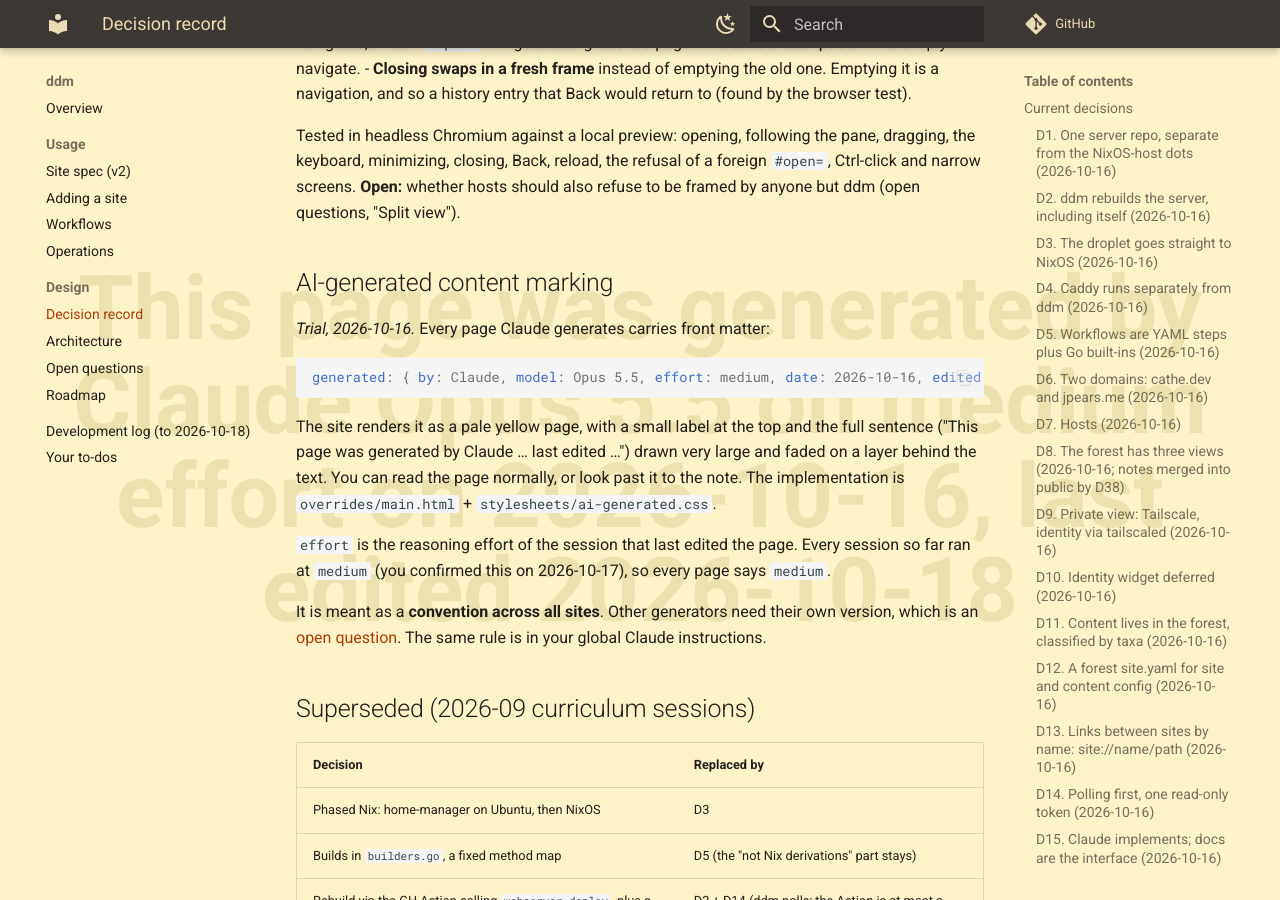
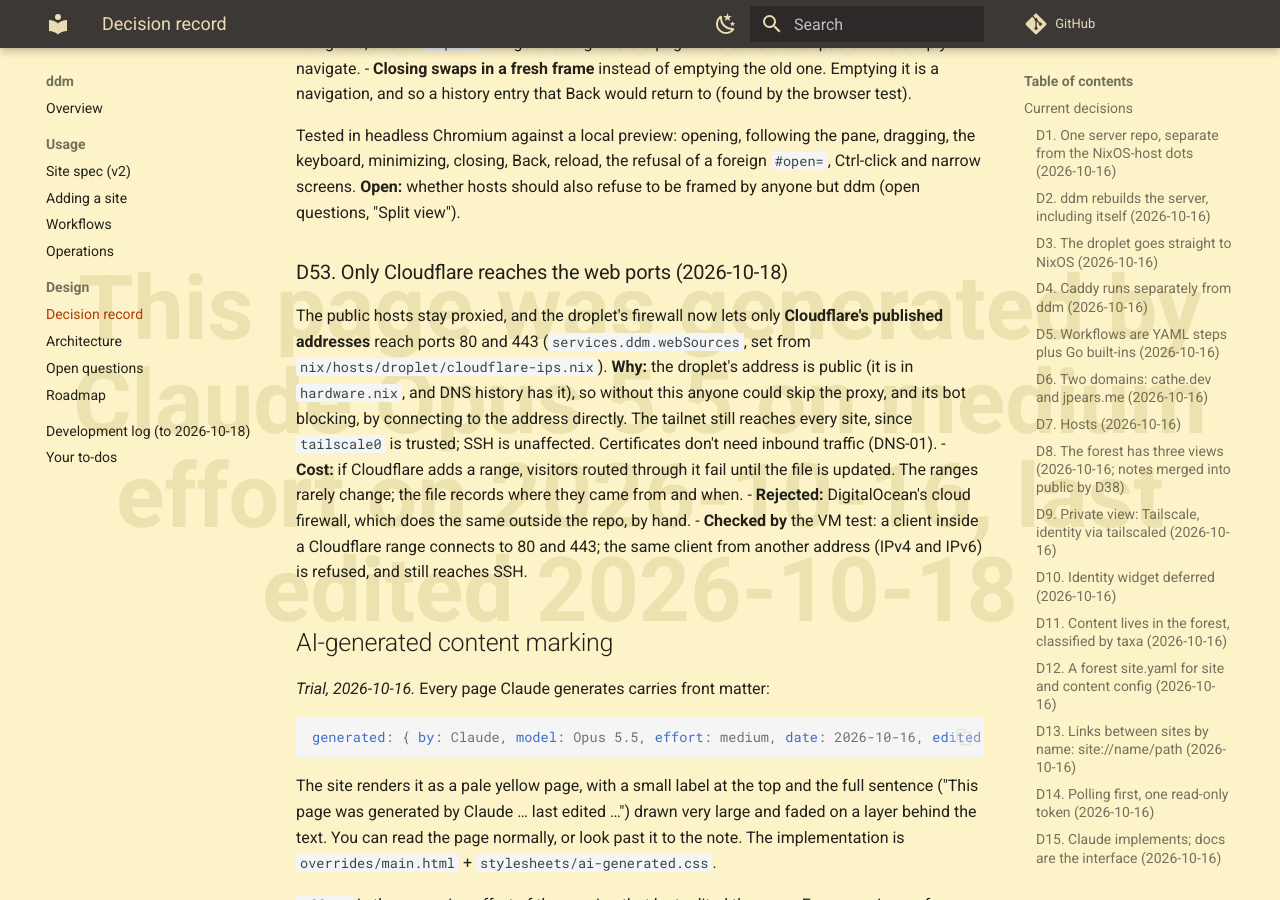
Before and after one commit to thecathe/webserver, an MkDocs documentation site: the page built from docs/design/record.md, in a window 1280 px wide and 900 px high, scrolled down 14765 px. Built offline with MkDocs 1.6.1 and Material for MkDocs 9.7.7, drawn with Linux system fonts in a browser that asks for light colours; comment, search, counter and statistics services are not loaded.

Commit message:
docs(design): D53, the public hosts stay proxied and only Cloudflare reaches them
Co-Authored-By: Claude Opus 5.5 <noreply@anthropic.com>

```diff
--- a/docs/design/record.md
+++ b/docs/design/record.md
@@ -494,6 +494,18 @@ Tested in headless Chromium against a local preview: opening, following the pane
 minimizing, closing, Back, reload, the refusal of a foreign `#open=`, Ctrl-click and narrow screens.
 **Open:** whether hosts should also refuse to be framed by anyone but ddm (open questions, "Split view").
 
+### D53. Only Cloudflare reaches the web ports (2026-10-18)
+The public hosts stay proxied, and the droplet's firewall now lets only **Cloudflare's published addresses**
+reach ports 80 and 443 (`services.ddm.webSources`, set from `nix/hosts/droplet/cloudflare-ips.nix`). **Why:** the
+droplet's address is public (it is in `hardware.nix`, and DNS history has it), so without this anyone could skip
+the proxy, and its bot blocking, by connecting to the address directly. The tailnet still reaches every site,
+since `tailscale0` is trusted; SSH is unaffected. Certificates don't need inbound traffic (DNS-01).
+- **Cost:** if Cloudflare adds a range, visitors routed through it fail until the file is updated. The ranges
+  rarely change; the file records where they came from and when.
+- **Rejected:** DigitalOcean's cloud firewall, which does the same outside the repo, by hand.
+- **Checked by** the VM test: a client inside a Cloudflare range connects to 80 and 443; the same client from
+  another address (IPv4 and IPv6) is refused, and still reaches SSH.
+
 ## AI-generated content marking
 
 *Trial, 2026-10-16.* Every page Claude generates carries front matter:
```
Also changed, not shown: docs/design/open-questions.md (+4 -5 lines), docs/design/roadmap.md (+3 -3 lines).
